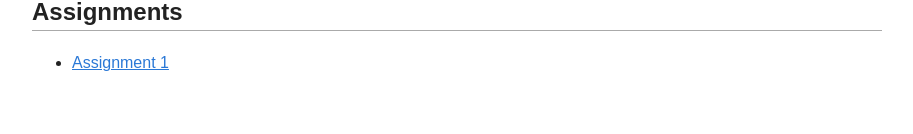
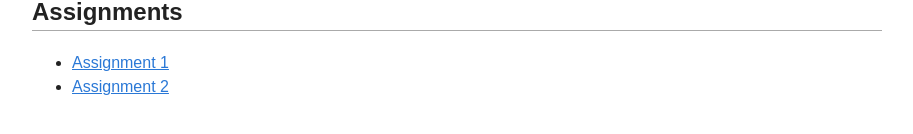
Before and after one commit to dylany3354/dylany3354.github.io, a plain HTML site: page index.html in a window 1280 px wide. Shown: the part 168-302 px from the top of the page, without its empty margins (183-1096 px from the left). Drawn offline with Linux system fonts and the light colour scheme.

Commit message:
updated index.html and readme and added data for assignment 2

```diff
--- a/index.html
+++ b/index.html
@@ -14,6 +14,7 @@
 <h2>Assignments</h2>
 <ul>
   <li><a href="./1/index.html">Assignment 1</a></li>
+  <li><a href="./2/index.html">Assignment 2</a></li>
 </ul>
 
 </body>
```
Also changed, not shown: 3 other files.
